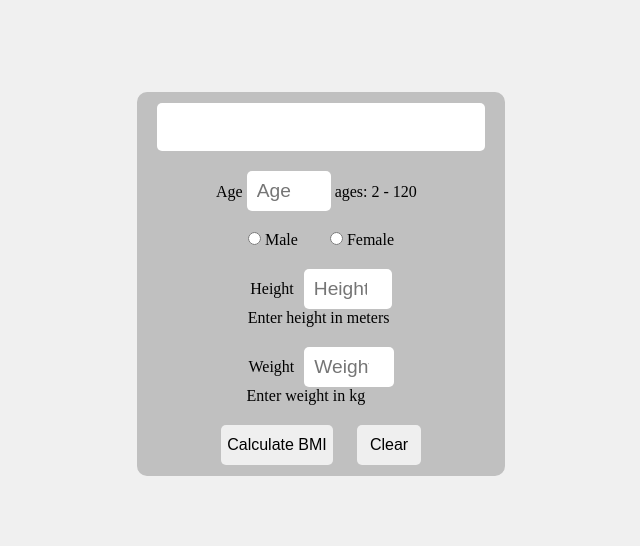
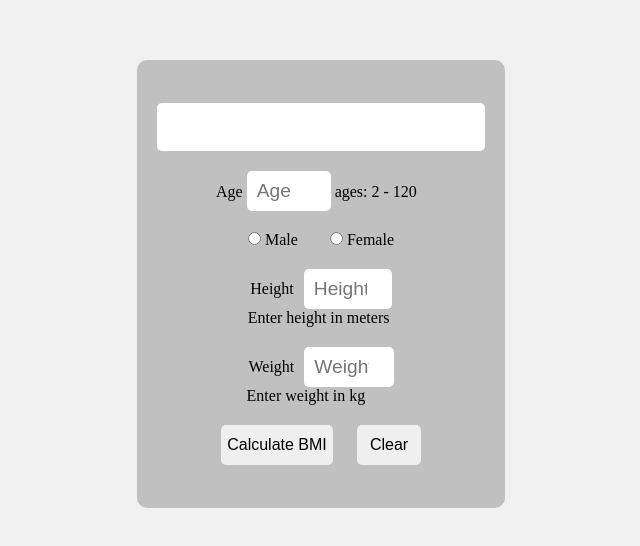
Before and after one commit to Youngdylan360/The-BMI-calculator-app, a plain HTML site: page index.html in a window 1280 px wide. Shown: the part 116-662 px from the top of the page, without its empty margins (319-959 px from the left). Drawn offline with Linux system fonts and the light colour scheme.

Commit message:
Increase height of bmi-inputs section
update height of calculator interface

```diff
--- a/BMI.css
+++ b/BMI.css
@@ -17,7 +17,7 @@
 
 .bmi-inputs {
     width: 23rem;
-    height: 24rem;
+    height: 28rem;
     background-color: #c0c0c0;
     display: flex;
     flex-direction: column;
@@ -135,4 +135,5 @@
 .result-display:focus, .age-input-field:focus, .height-input:focus, .weight-input:focus {
     outline: none;
     box-shadow: 0 0 5px #4CAF50;
+
 }
```
